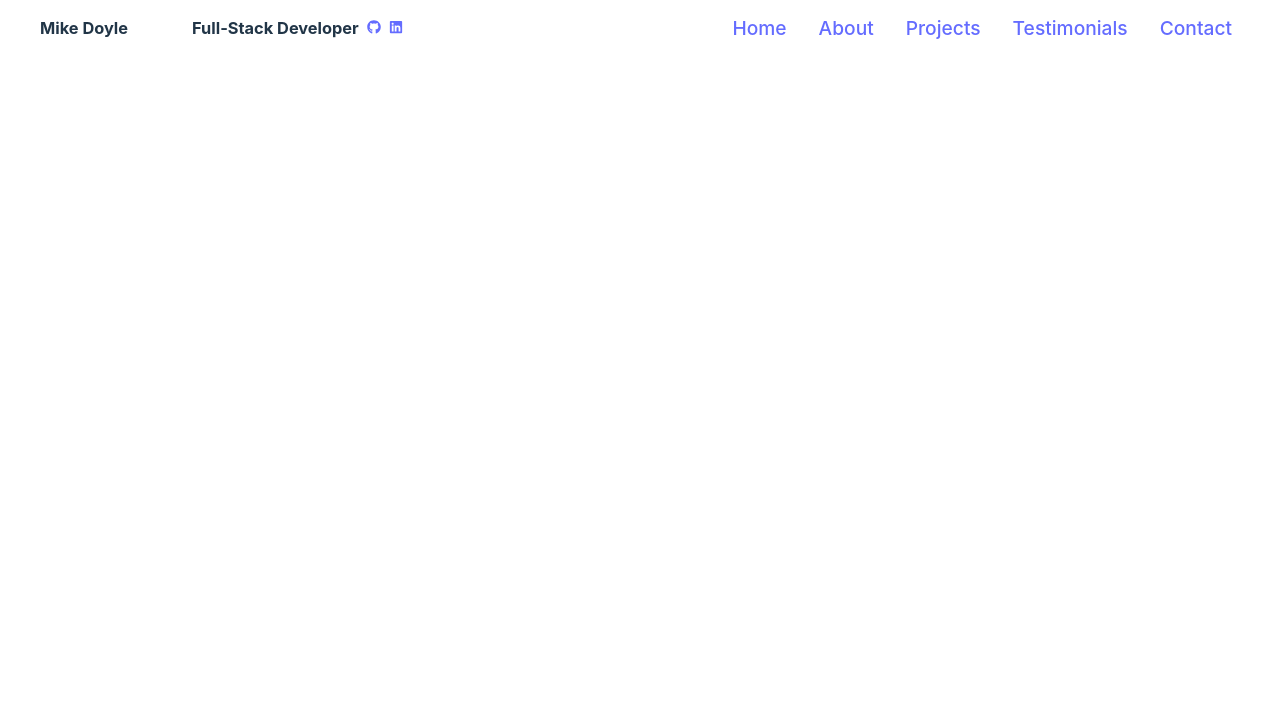
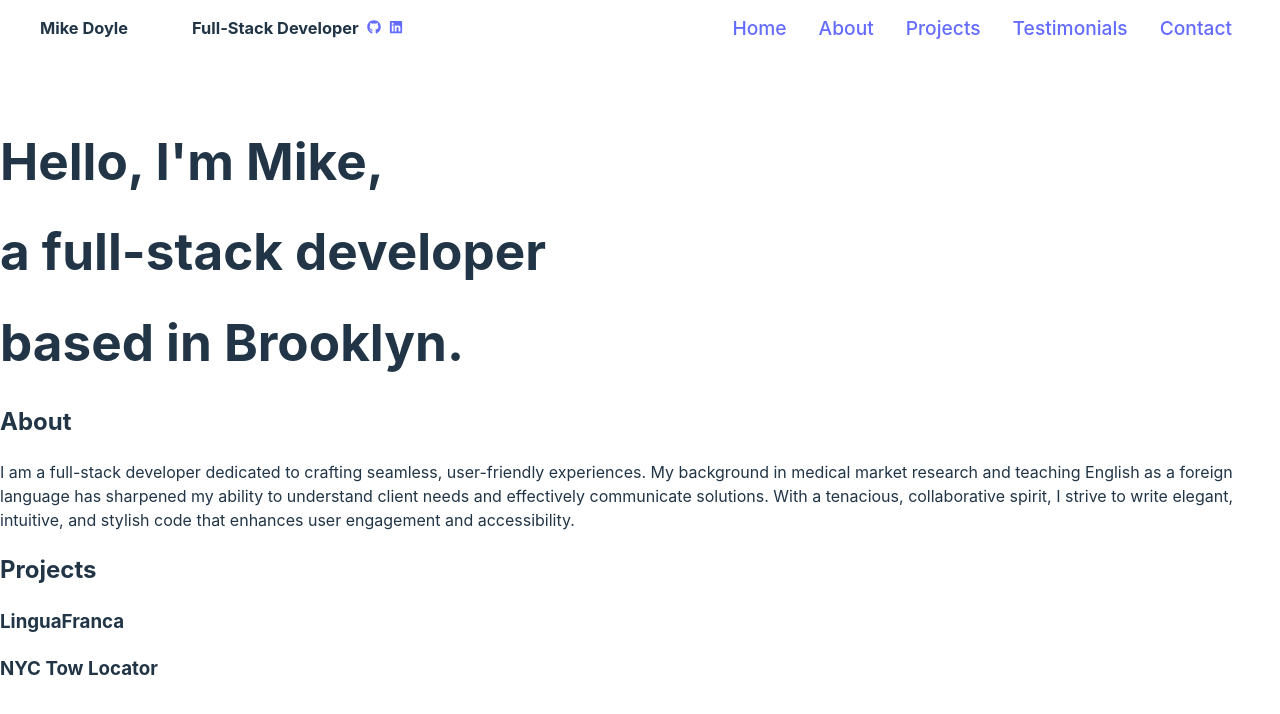
Before and after one commit to mdoyle91/portfolio, a React (Vite) app: page / in a window 1280 px wide. Shown: the top 714 px of the page. Built offline with nearby package versions, Linux system fonts and the light colour scheme.

Commit message:
Preliminary Home Section Added

```diff
--- a/src/App.jsx
+++ b/src/App.jsx
@@ -1,4 +1,5 @@
 import Navbar from "./components/Navbar/Navbar.jsx";
+import Home from "./components/Home/Home.jsx";
 import Projects from "./components/Projects/Projects.jsx";
 import { Routes, Route } from "react-router-dom";
 import "./App.css";
@@ -7,6 +8,9 @@ const App = () => {
   return (
     <>
       <Navbar />
+      <Routes>
+        <Route path="/" element={<Home />} />
+      </Routes>
     </>
   );
 };
--- a/src/components/Home/Home.jsx
+++ b/src/components/Home/Home.jsx
@@ -0,0 +1,33 @@
+const Home = () => {
+  return (
+    <>
+      <div className="home-first-section">
+        <h1>Hello, I'm Mike,</h1>
+        <h1>a full-stack developer</h1>
+        <h1>based in Brooklyn.</h1>
+      </div>
+      <div className="home-second-section">
+        <h2>About</h2>
+        <p>
+          I am a full-stack developer dedicated to crafting seamless,
+          user-friendly experiences. My background in medical market research
+          and teaching English as a foreign language has sharpened my ability to
+          understand client needs and effectively communicate solutions. With a
+          tenacious, collaborative spirit, I strive to write elegant, intuitive,
+          and stylish code that enhances user engagement and accessibility.
+        </p>
+      </div>
+      <div className="home-third-section">
+        <h2>Projects</h2>
+        <div className="home-project-one">
+          <h3>LinguaFranca</h3>
+        </div>
+        <div className="home-project-two">
+          <h3>NYC Tow Locator</h3>
+        </div>
+      </div>
+    </>
+  );
+};
+
+export default Home;
```
